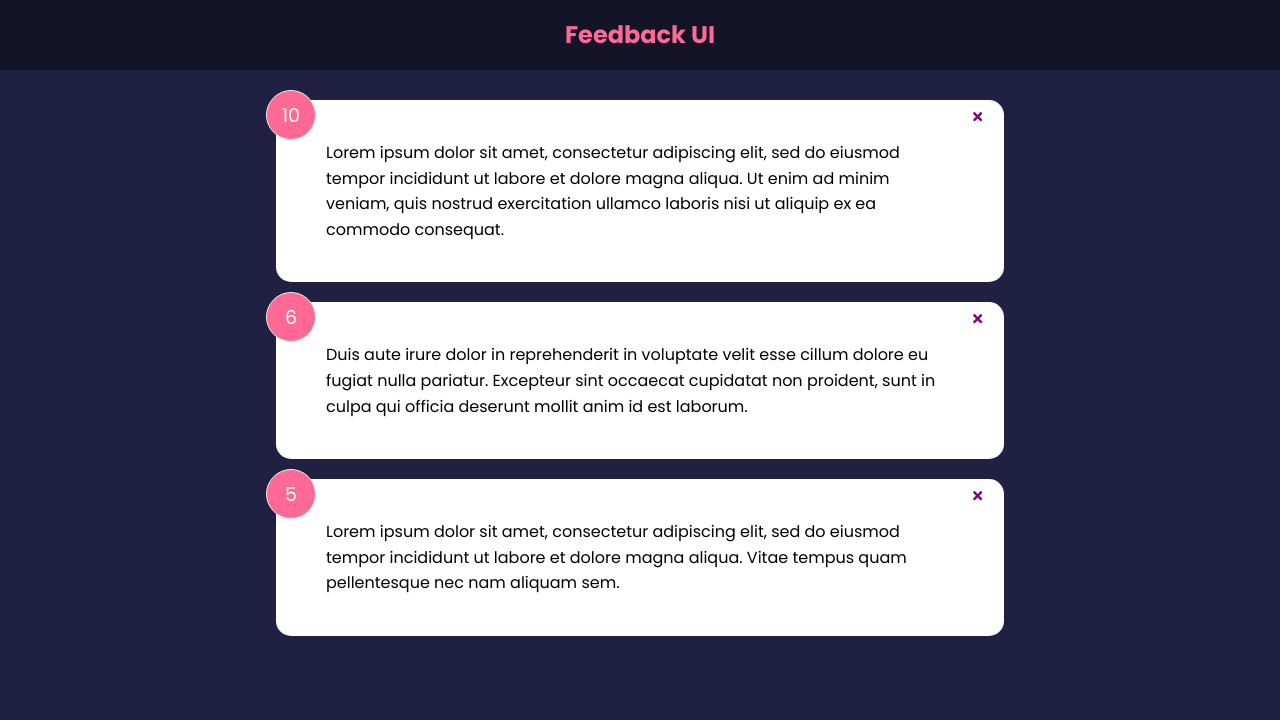
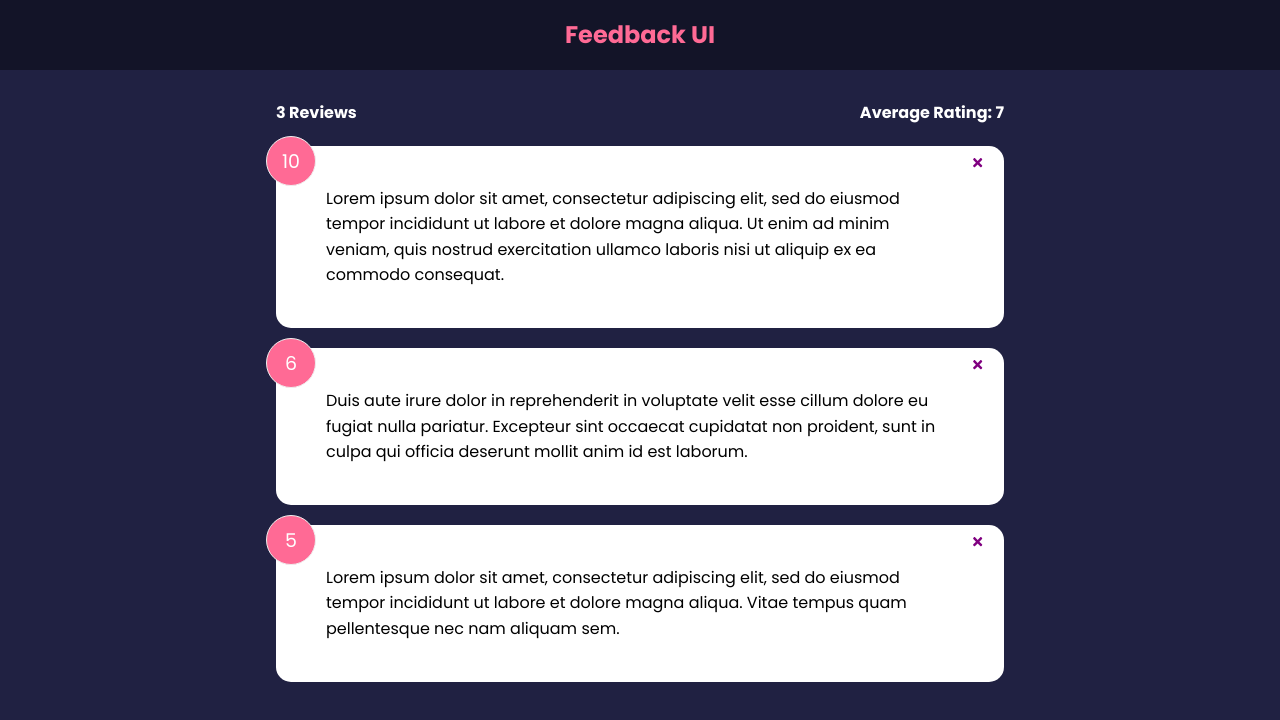
Before and after one commit to alina-moskalenko/Feedback_App, a React (Create React App) app: page / in a window 1280 px wide. Shown: the top 720 px of the page. Built offline with nearby package versions, Linux system fonts and the light colour scheme.

Commit message:
FeedbackStats component & reactivity added

```diff
--- a/src/App.js
+++ b/src/App.js
@@ -1,6 +1,7 @@
 import { useState } from 'react';
 import Header from './components/Header';
 import FeedbackList from './components/FeedbackList';
+import FeedbackStats from './components/FeedbackStats';
 import FeedbackData from './data/FeedbackData';
 
 function App() {
@@ -14,6 +15,7 @@
     <>
       <Header />
       <div className='container'>
+        <FeedbackStats feedback={feedback} />
         <FeedbackList feedback={feedback} handleDelete={deleteFeedback} />
       </div>
     </>
--- /dev/null
+++ b/src/components/FeedbackStats.jsx
@@ -0,0 +1,24 @@
+import PropTypes from 'prop-types';
+
+function FeedbackStats({ feedback }) {
+  // Calculate Ratings Avg
+  let average =
+    feedback.reduce((acc, cur) => {
+      return acc + cur.rating;
+    }, 0) / feedback.length;
+
+  average = average.toFixed(1).replace(/[.,]0$/, '');
+
+  return (
+    <div className='feedback-stats'>
+      <h4>{feedback.length} Reviews</h4>
+      <h4>Average Rating: {isNaN(average) ? 0 : average}</h4>
+    </div>
+  );
+}
+
+FeedbackStats.propTypes = {
+  feedback: PropTypes.array.isRequired,
+};
+
+export default FeedbackStats;
```
